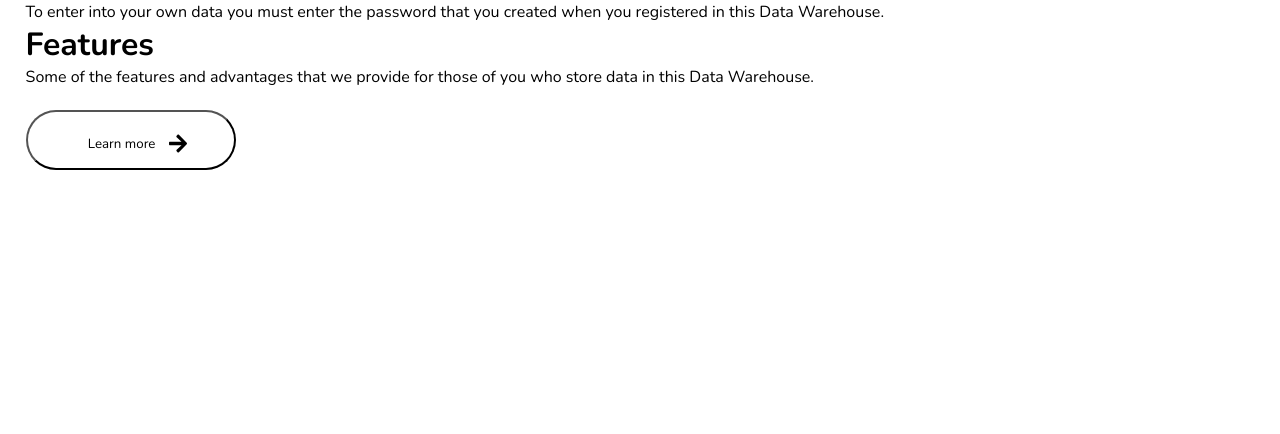
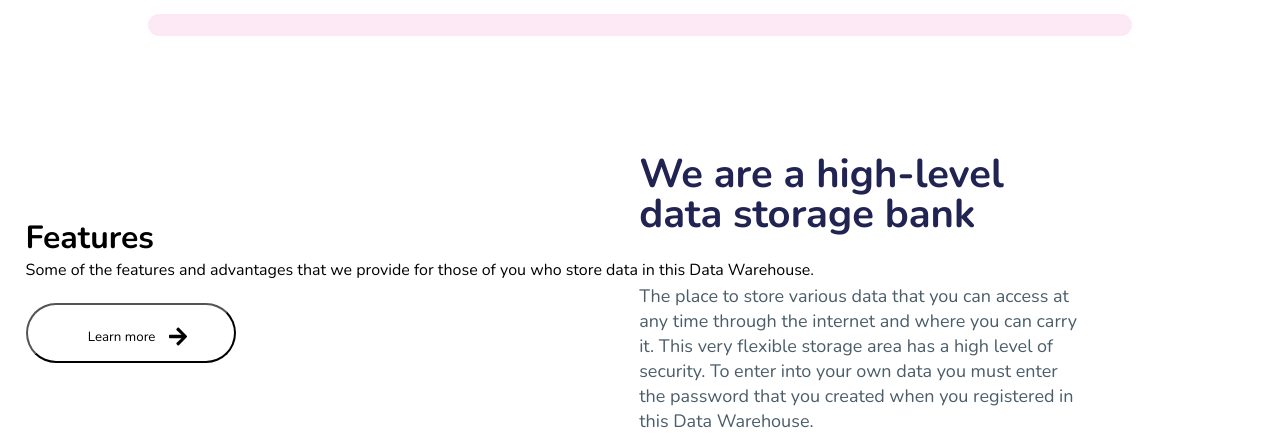
Before and after one commit to VictorPMello/SLAB-Design-template, a plain HTML site: page 2021/01/index.html in a window 1280 px wide. Shown: the part 731-1165 px from the top of the page. Before the commit the page ends 901 px from the top, so only its background shows below. Drawn offline with nearby package versions, Linux system fonts and the light colour scheme.

Commit message:
Add files via upload

```diff
--- a/2021/01/css/main.css
+++ b/2021/01/css/main.css
@@ -162,3 +162,38 @@ button > .fa-arrow-right{
 }
 
 /*****/
+
+/** Estilos da div.box-more **/
+
+.box-more{
+    width: 80%;
+    background-color: rgba(240, 99, 184,0.15);
+    border-radius: 30px;
+    margin: 180px auto;
+    position: relative;
+}
+
+
+
+.box-more-text{
+    width: 45%;
+    position: absolute;
+    top: 140px;
+    right: 50px;
+}
+
+.box-more-text h1{
+    font-weight: bold;
+    font-size: 40px;
+    line-height: 40px;
+    color: #212353;
+    margin-bottom: 50px;
+}
+
+.box-more-text p{
+    font-size: 18px;
+    line-height: 25px;
+    color: #4B5D68;
+}
+
+/*****/
```
